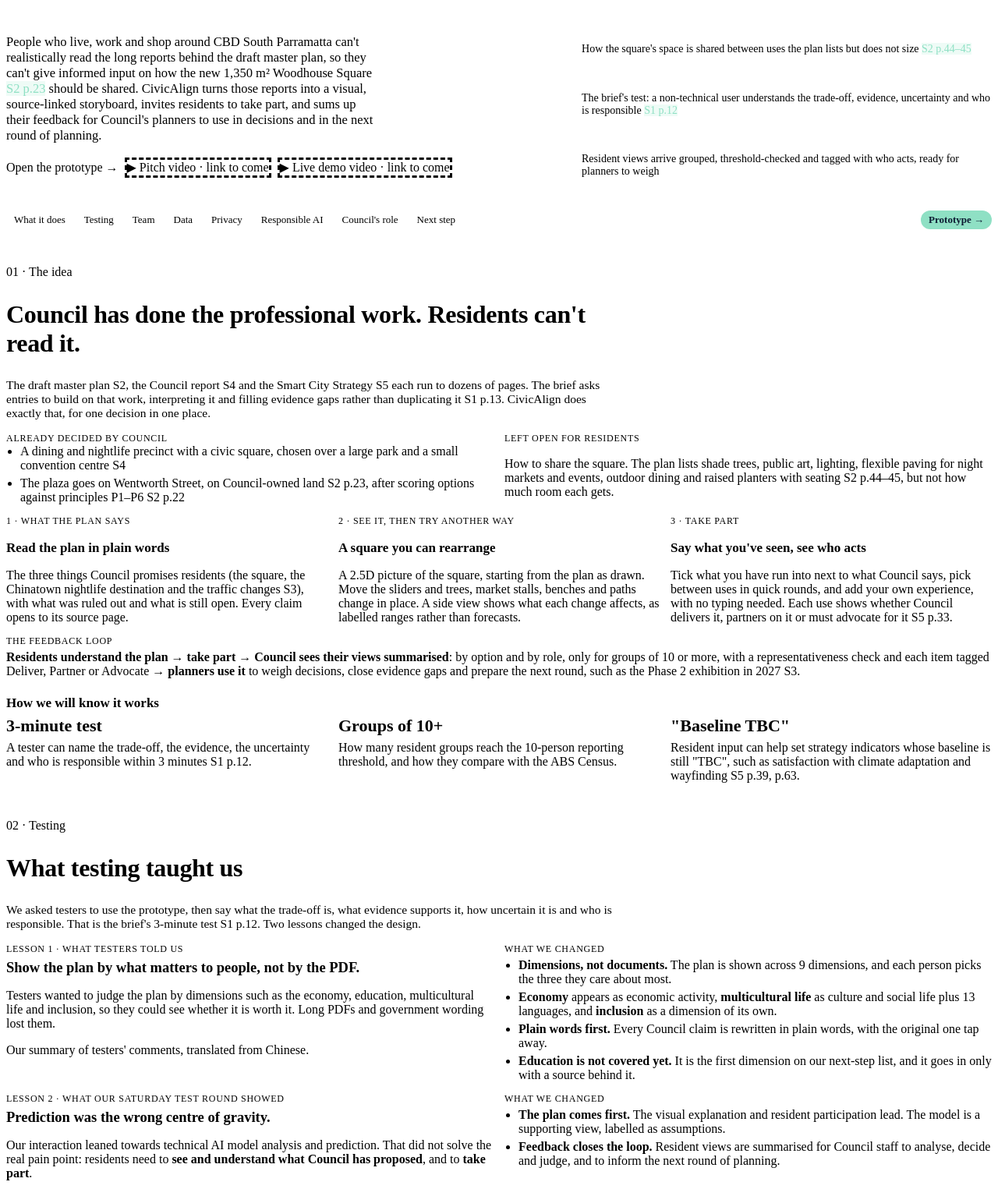
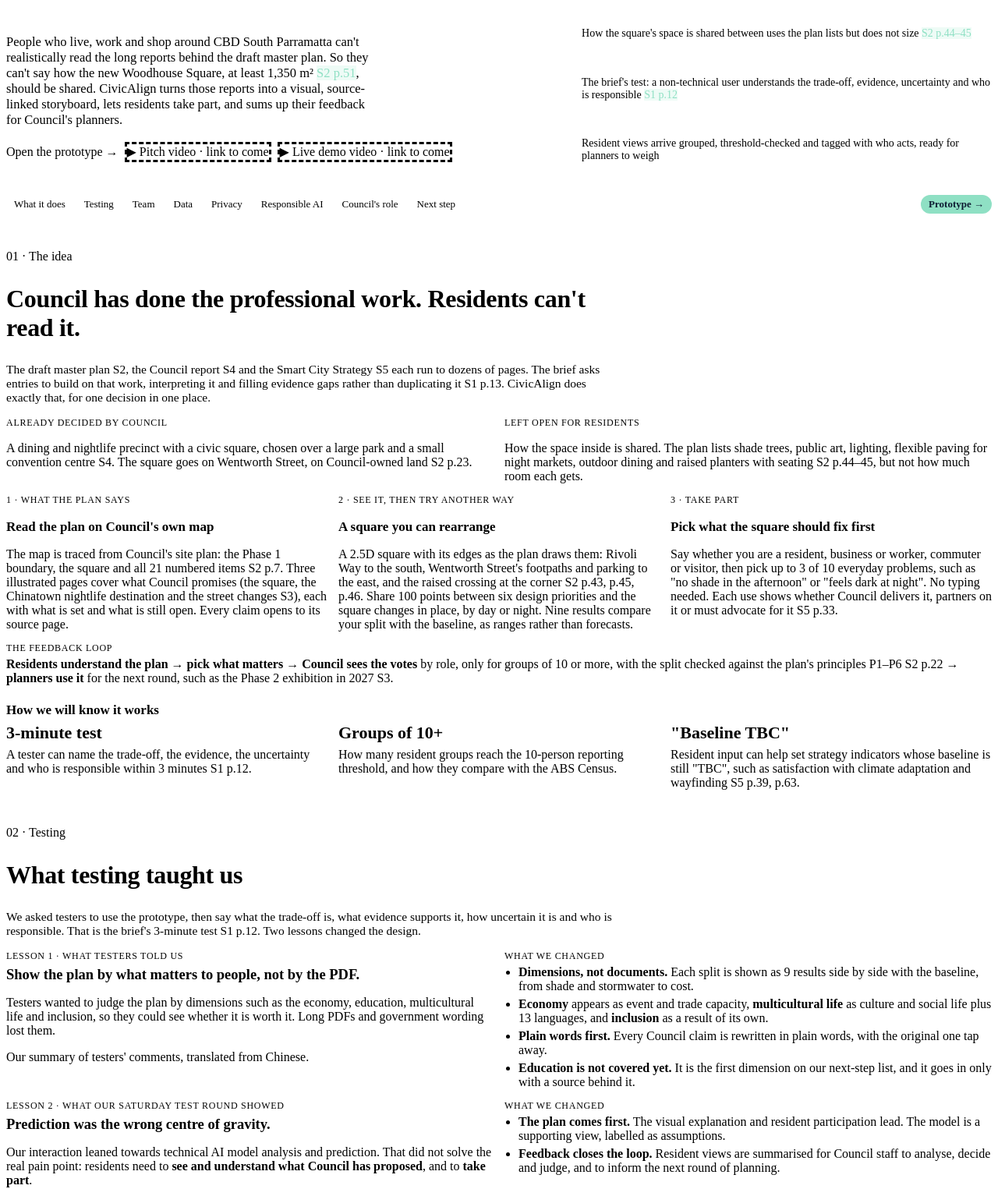
Before and after one commit to cecilPENG53/civicalign, a plain HTML site: page variants/about.html in a window 1280 px wide. Shown: the part 313-1838 px from the top of the page at 78% size. Drawn offline with Linux system fonts and the light colour scheme.

Commit message:
About page: match the prototype after #9 to #14
Fixes where the page no longer matched the prototype:
- Hero: the 1,350 m² minimum is S2 p.51, not p.23
- Evidence gaps: the prototype uses the 1,350 m² minimum, not 1,200 m²
- Cards 2 and 3: six design priorities sharing 100 points and nine results;
  the vote is a role plus up to 3 of 10 everyday problems
- Testing: 9 results instead of "pick three dimensions"; economy is event
  and trade capacity
- Data: Baseline measured from the plan drawing (S2 p.45); coefficients are
  team assumptions not yet checked against literature; D1 picks 3 of 10
- Privacy: the resident page asks only for a role
- Responsible AI: the demo calls no AI; claims were extracted and checked
  by hand. 115 of 694 strings are not yet translated in the 10 AI languages

New: map traced from Council's site plan (S2 p.7), square edges as the
plan draws them (S2 p.43, p.45, p.46), the strategy wheel in Council's
view (S5 p.18), and the re-check of every open and gap entry.

Shorter hero and decided/open cards; the feedback loop is one line.

Co-Authored-By: Claude Opus 5.5 <noreply@anthropic.com>

```diff
--- a/variants/about.html
+++ b/variants/about.html
@@ -106,7 +106,7 @@ footer.foot a{color:var(--accent);overflow-wrap:anywhere}
   <div>
     <div class="eyebrow">Smarter decisions for a growing city</div>
     <h1>See what Council's plan for <em>Woodhouse Square</em> means, then have your say.</h1>
-    <p class="lede">People who live, work and shop around CBD South Parramatta can't realistically read the long reports behind the draft master plan, so they can't give informed input on <b>how the new 1,350 m² Woodhouse Square</b> <span class="src">S2 p.23</span> <b>should be shared.</b> CivicAlign turns those reports into a visual, source-linked storyboard, invites residents to take part, and sums up their feedback for Council's planners to use in decisions and in the next round of planning.</p>
+    <p class="lede">People who live, work and shop around CBD South Parramatta can't realistically read the long reports behind the draft master plan. So they can't say <b>how the new Woodhouse Square, at least 1,350 m²</b> <span class="src">S2 p.51</span>, <b>should be shared.</b> CivicAlign turns those reports into a visual, source-linked storyboard, lets residents take part, and sums up their feedback for Council's planners.</p>
     <div class="go">
       <a class="btn primary" href="/">Open the prototype →</a>
       <!-- TO FILL: replace both spans with <a class="btn" href="VIDEO_URL">…</a> -->
@@ -136,23 +136,20 @@ footer.foot a{color:var(--accent);overflow-wrap:anywhere}
   </div>
   <div class="grid2">
     <div class="card"><div class="k">ALREADY DECIDED BY COUNCIL</div>
-      <ul class="tight">
-        <li>A dining and nightlife precinct with a civic square, chosen over a large park and a small convention centre <span class="src">S4</span></li>
-        <li>The plaza goes on Wentworth Street, on Council-owned land <span class="src">S2 p.23</span>, after scoring options against principles P1–P6 <span class="src">S2 p.22</span></li>
-      </ul></div>
+      <p>A dining and nightlife precinct with a civic square, chosen over a large park and a small convention centre <span class="src">S4</span>. The square goes on Wentworth Street, on Council-owned land <span class="src">S2 p.23</span>.</p></div>
     <div class="card hl"><div class="k">LEFT OPEN FOR RESIDENTS</div>
-      <p>How to share the square. The plan lists shade trees, public art, lighting, flexible paving for night markets and events, outdoor dining and raised planters with seating <span class="src">S2 p.44–45</span>, but not how much room each gets.</p></div>
+      <p>How the space inside is shared. The plan lists shade trees, public art, lighting, flexible paving for night markets, outdoor dining and raised planters with seating <span class="src">S2 p.44–45</span>, but not how much room each gets.</p></div>
   </div>
   <div class="grid3" style="margin-top:14px">
-    <div class="card"><div class="k">1 · WHAT THE PLAN SAYS</div><h3>Read the plan in plain words</h3>
-      <p>The three things Council promises residents (the square, the Chinatown nightlife destination and the traffic changes <span class="src">S3</span>), with what was ruled out and what is still open. Every claim opens to its source page.</p></div>
+    <div class="card"><div class="k">1 · WHAT THE PLAN SAYS</div><h3>Read the plan on Council's own map</h3>
+      <p>The map is traced from Council's site plan: the Phase 1 boundary, the square and all 21 numbered items <span class="src">S2 p.7</span>. Three illustrated pages cover what Council promises (the square, the Chinatown nightlife destination and the street changes <span class="src">S3</span>), each with what is set and what is still open. Every claim opens to its source page.</p></div>
     <div class="card"><div class="k">2 · SEE IT, THEN TRY ANOTHER WAY</div><h3>A square you can rearrange</h3>
-      <p>A 2.5D picture of the square, starting from the plan as drawn. Move the sliders and trees, market stalls, benches and paths change in place. A side view shows what each change affects, as labelled ranges rather than forecasts.</p></div>
-    <div class="card"><div class="k">3 · TAKE PART</div><h3>Say what you've seen, see who acts</h3>
-      <p>Tick what you have run into next to what Council says, pick between uses in quick rounds, and add your own experience, with no typing needed. Each use shows whether Council delivers it, partners on it or must advocate for it <span class="src">S5 p.33</span>.</p></div>
+      <p>A 2.5D square with its edges as the plan draws them: Rivoli Way to the south, Wentworth Street's footpaths and parking to the east, and the raised crossing at the corner <span class="src">S2 p.43, p.45, p.46</span>. Share 100 points between six design priorities and the square changes in place, by day or night. Nine results compare your split with the baseline, as ranges rather than forecasts.</p></div>
+    <div class="card"><div class="k">3 · TAKE PART</div><h3>Pick what the square should fix first</h3>
+      <p>Say whether you are a resident, business or worker, commuter or visitor, then pick up to 3 of 10 everyday problems, such as "no shade in the afternoon" or "feels dark at night". No typing needed. Each use shows whether Council delivers it, partners on it or must advocate for it <span class="src">S5 p.33</span>.</p></div>
   </div>
   <div class="card hl" style="margin-top:14px"><div class="k">THE FEEDBACK LOOP</div>
-    <p style="margin-top:4px"><b>Residents understand the plan</b> → <b>take part</b> → <b>Council sees their views summarised</b>: by option and by role, only for groups of 10 or more, with a representativeness check and each item tagged Deliver, Partner or Advocate → <b>planners use it</b> to weigh decisions, close evidence gaps and prepare the next round, such as the Phase 2 exhibition in 2027 <span class="src">S3</span>.</p></div>
+    <p style="margin-top:4px"><b>Residents understand the plan</b> → <b>pick what matters</b> → <b>Council sees the votes</b> by role, only for groups of 10 or more, with the split checked against the plan's principles P1–P6 <span class="src">S2 p.22</span> → <b>planners use it</b> for the next round, such as the Phase 2 exhibition in 2027 <span class="src">S3</span>.</p></div>
   <h3 style="margin-top:22px">How we will know it works</h3>
   <div class="measure">
     <div class="card"><div class="big">3-minute test</div>A tester can name the trade-off, the evidence, the uncertainty and who is responsible within 3 minutes <span class="src">S1 p.12</span>.</div>
@@ -174,8 +171,8 @@ footer.foot a{color:var(--accent);overflow-wrap:anywhere}
       <p class="small muted">Our summary of testers' comments, translated from Chinese.</p></div>
     <div class="card hl"><div class="k">WHAT WE CHANGED</div>
       <ul class="tight" style="margin-top:4px">
-        <li><b>Dimensions, not documents.</b> The plan is shown across 9 dimensions, and each person picks the three they care about most.</li>
-        <li><b>Economy</b> appears as economic activity, <b>multicultural life</b> as culture and social life plus 13 languages, and <b>inclusion</b> as a dimension of its own.</li>
+        <li><b>Dimensions, not documents.</b> Each split is shown as 9 results side by side with the baseline, from shade and stormwater to cost.</li>
+        <li><b>Economy</b> appears as event and trade capacity, <b>multicultural life</b> as culture and social life plus 13 languages, and <b>inclusion</b> as a result of its own.</li>
         <li><b>Plain words first.</b> Every Council claim is rewritten in plain words, with the original one tap away.</li>
         <li><b>Education is not covered yet.</b> It is the first dimension on our next-step list, and it goes in only with a source behind it.</li>
       </ul></div>
@@ -226,9 +223,10 @@ footer.foot a{color:var(--accent);overflow-wrap:anywhere}
     <tbody>
       <tr><td data-l="Data"><b>S1–S5</b>: challenge brief, draft master plan, project page, Council report OCM26-56, Smart City &amp; Innovation Strategy 2024–2033</td><td data-l="Type"><span class="tag t-fact">Public</span></td><td data-l="Where from">City of Parramatta (links below)</td><td data-l="Used for">Every Council fact, quoted with its page</td></tr>
       <tr><td data-l="Data"><b>Base map</b>: buildings, roads, rail</td><td data-l="Type"><span class="tag t-fact">Open data</span></td><td data-l="Where from">OpenStreetMap snapshot, 10 Nov 2026 (ODbL)</td><td data-l="Used for">The precinct map</td></tr>
-      <tr><td data-l="Data"><b>Scenario 0</b>: the plan's split of the square</td><td data-l="Type"><span class="tag t-infer">Our reading</span></td><td data-l="Where from">Team reading of the plan's uses <span class="src">S2 p.44–45</span>; the plan gives no areas</td><td data-l="Used for">The starting point residents adjust</td></tr>
-      <tr><td data-l="Data"><b>90 impact coefficients</b> (10 uses × 9 impacts)</td><td data-l="Type"><span class="tag t-design">Assumption</span></td><td data-l="Where from">Team, each labelled "literature" or "assumption"</td><td data-l="Used for">Impact ranges. These are not forecasts.</td></tr>
-      <tr><td data-l="Data"><b>Demo votes</b>: 96 synthetic respondents</td><td data-l="Type"><span class="tag t-gap">Simulated</span></td><td data-l="Where from">Generated with a fixed seed; the method is shown in the demo</td><td data-l="Used for">Showing how tallies and the 10-person threshold work. Every count says "Simulated".</td></tr>
+      <tr><td data-l="Data"><b>Plan layer</b>: Phase 1 boundary, the square and the 21 numbered items</td><td data-l="Type"><span class="tag t-infer">Our tracing</span></td><td data-l="Where from">Traced from Council's site plan <span class="src">S2 p.7</span> and fitted to the base map</td><td data-l="Used for">What the plan puts where</td></tr>
+      <tr><td data-l="Data"><b>Baseline</b>: the plan's split of the square</td><td data-l="Type"><span class="tag t-infer">Our measurement</span></td><td data-l="Where from">Measured from the plan drawing <span class="src">S2 p.45</span>; the plan gives no areas</td><td data-l="Used for">The starting point residents adjust</td></tr>
+      <tr><td data-l="Data"><b>90 impact coefficients</b> (10 uses × 9 results)</td><td data-l="Type"><span class="tag t-design">Assumption</span></td><td data-l="Where from">Team assumptions, not yet checked against literature</td><td data-l="Used for">Impact ranges. These are not forecasts.</td></tr>
+      <tr><td data-l="Data"><b>Demo votes</b>: 96 synthetic respondents</td><td data-l="Type"><span class="tag t-gap">Simulated</span></td><td data-l="Where from">Generated with a fixed seed; each picks 3 of the 10 uses, weighted by role. The method is shown in the demo</td><td data-l="Used for">Showing how tallies and the 10-person threshold work. Every count says "Simulated".</td></tr>
     </tbody>
   </table>
   <div class="grid2" style="margin-top:14px">
@@ -236,10 +234,10 @@ footer.foot a{color:var(--accent);overflow-wrap:anywhere}
       <ul class="tight">
         <li>No traffic model yet: consultant work comes after Phase 2, planned for FY27/28 <span class="src">S2 p.54</span> <span class="src">S4</span></li>
         <li>Funding for the square is not settled <span class="src">S2 p.54</span></li>
-        <li>Three sizes: 1,200 m² <span class="src">S2 p.23</span>, 1,300 m² <span class="src">S3</span> or at least 1,350 m² <span class="src">S2 p.51</span>. We use 1,200 m² and flag it.</li>
+        <li>Three sizes: 1,200 m² <span class="src">S2 p.23</span>, 1,300 m² <span class="src">S3</span> or at least 1,350 m² <span class="src">S2 p.51</span>. We use the 1,350 m² minimum and note the difference.</li>
         <li>Whether trees get deep soil: the car park is partly underground, but no source says whether its basement extends under the square <span class="src">S2 p.45, p.49</span></li>
       </ul>
-      <p class="small muted" style="margin-top:8px">Where no source gives a figure, the prototype says so rather than filling it in.</p></div>
+      <p class="small muted" style="margin-top:8px">Where no source gives a figure, the prototype says so rather than filling it in. Every "still open" and evidence-gap entry has been re-checked against its source page.</p></div>
     <div class="card"><h3>Swapping simulated votes for real ones</h3>
       <p>Collect responses on Council's own Participate Parramatta platform, which has had more than 196,000 unique visitors since 2020 <span class="src">S5 p.16–17</span>, plus QR signs on site and library tablets. Ask only the minimum <span class="src">S5 p.30</span> under Council's existing privacy notice, then check representativeness against the ABS Census. That is lawful and low-cost because it reuses channels Council already runs.</p></div>
   </div>
@@ -251,7 +249,7 @@ footer.foot a{color:var(--accent);overflow-wrap:anywhere}
     <h2>No sensitive or unnecessary personal information</h2>
   </div>
   <div class="grid3">
-    <div class="card"><h3>Minimum data only</h3><p>The prototype asks for a role (local resident, business or worker, commuter, visitor), an optional age band and an optional postcode, following the strategy's minimum-data principle <span class="src">S5 p.30</span>. There are no names, emails, addresses or logins.</p></div>
+    <div class="card"><h3>Minimum data only</h3><p>The prototype asks only for a role (local resident, business or worker, commuter, visitor), used only to group results, following the strategy's minimum-data principle <span class="src">S5 p.30</span>. There are no names, emails, addresses or logins.</p></div>
     <div class="card"><h3>Nothing leaves the browser</h3><p>The prototype has no server. Votes and comments are saved only in the visitor's own browser and are not sent anywhere. The page loads web fonts from Google Fonts.</p></div>
     <div class="card"><h3>Groups of 10 or more</h3><p>Council sees results only for groups of at least 10 people, so no small group can be singled out. The demo shows this: its simulated visitor group has 8 people and stays hidden.</p></div>
   </div>
@@ -268,11 +266,12 @@ footer.foot a{color:var(--accent);overflow-wrap:anywhere}
     <tbody>
       <tr><td data-l="Tool"><b>Gemini</b></td><td data-l="What we used it for">Design ideas, reviewing our work and brainstorming, including an early interface mock-up</td><td data-l="Where a person checks">We could not find the mock-up's figures in the sources, so none of them are used</td></tr>
       <tr><td data-l="Tool"><b>GPT and Claude</b></td><td data-l="What we used it for">Discussing and analysing the idea and whether it can be delivered; designing and building the front end and back end; building and deploying with MCP tools</td><td data-l="Where a person checks">Every Council claim is checked against the PDF and page. The team sets every number. The team tests the code by hand.</td></tr>
-      <tr><td data-l="Tool"><b>Claude</b> (translation)</td><td data-l="What we used it for">10 of the 13 interface languages, the same set as the Council website</td><td data-l="Where a person checks">Not yet reviewed by native speakers. The demo shows a banner saying so, and Council quotes stay in the original English.</td></tr>
+      <tr><td data-l="Tool"><b>Claude</b> (translation)</td><td data-l="What we used it for">10 of the 13 interface languages, the same set as the Council website</td><td data-l="Where a person checks">Not yet reviewed by native speakers. The demo shows a banner saying so, and Council quotes stay in the original English. Newer text (115 of 694 strings, by our translation check) is not translated yet and shows in English.</td></tr>
     </tbody>
   </table>
   <div class="grid2" style="margin-top:14px">
-    <div class="card"><h3>AI inside the product</h3>
+    <div class="card"><h3>AI inside the product, in the full version</h3>
+      <p class="small muted">The demo calls no AI. The team extracted and checked every claim by hand, and Council has not approved them.</p>
       <ul class="tight">
         <li>AI extracts claims from Council PDFs. A claim without a source, page and quote is dropped.</li>
         <li>A planner approves, edits or rejects each claim. Only approved claims reach residents.</li>
@@ -305,7 +304,8 @@ footer.foot a{color:var(--accent);overflow-wrap:anywhere}
     <div class="card"><h3>Which strategy it supports</h3>
       <p>The Smart City &amp; Innovation Strategy 2024–2033 and its six priorities <span class="src">S5 p.8–9</span>. CivicAlign maps to these actions:</p>
       <div class="acts"><span>1.2.2</span><span>2.1.1</span><span>2.1.2</span><span>2.1.4</span><span>2.2.2</span><span>3.1.2</span><span>3.1.3</span><span>4.1.2</span><span>4.1.3</span><span>4.2.1</span><span>5.1.3</span><span>6.1.1</span><span>6.2.2</span><span>6.3.2</span></div>
-      <p class="small muted" style="margin-top:8px">For example: 2.1.1, better local heat data <span class="src">S5 p.38</span>; 6.1.1, closing digital access gaps <span class="src">S5 p.62</span>; 6.2.2, wayfinding <span class="src">S5 p.62</span>.</p></div>
+      <p class="small muted" style="margin-top:8px">For example: 2.1.1, better local heat data <span class="src">S5 p.38</span>; 6.1.1, closing digital access gaps <span class="src">S5 p.62</span>; 6.2.2, wayfinding <span class="src">S5 p.62</span>.</p>
+      <p class="small" style="margin-top:8px">Council's view lays residents' votes over the strategy's own wheel of six domains and 18 features <span class="src">S5 p.18</span>. Which vote points at which feature is our reading.</p></div>
     <div class="card"><h3>How it differs from what Council already does</h3>
       <p>The plan's public exhibition (11 May to 23 June 2026) published the documents and collected submissions <span class="src">S3</span>. CivicAlign does not redo the plan. It explains the plan claim by claim, lets residents test other splits against the plan as drawn, and returns structured, threshold-checked feedback plus a list of evidence gaps. That is what the brief asks for <span class="src">S1 p.13</span>.</p></div>
   </div>
```
Also changed, not shown: dist/variants/about.html (+23 -23 lines).
